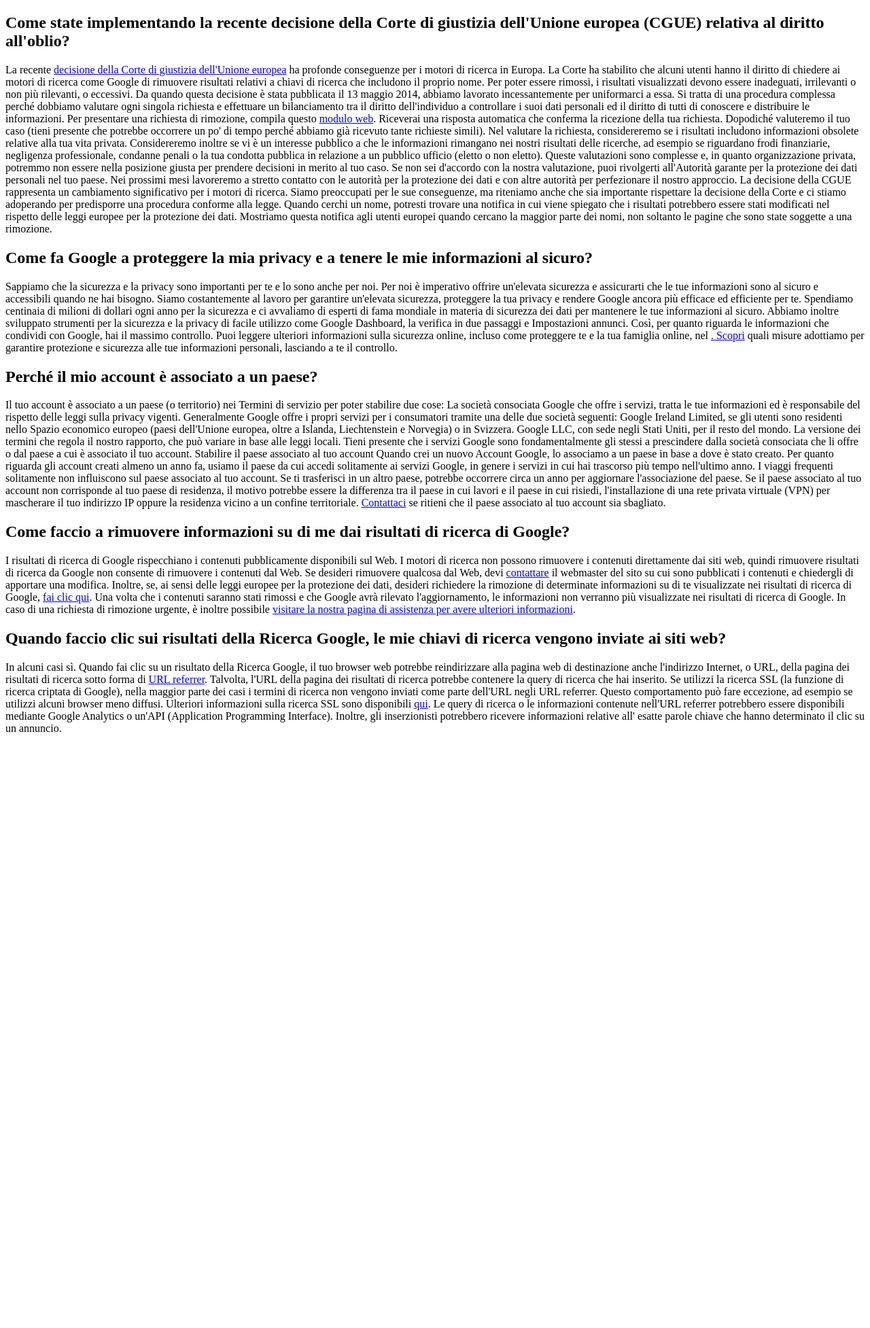
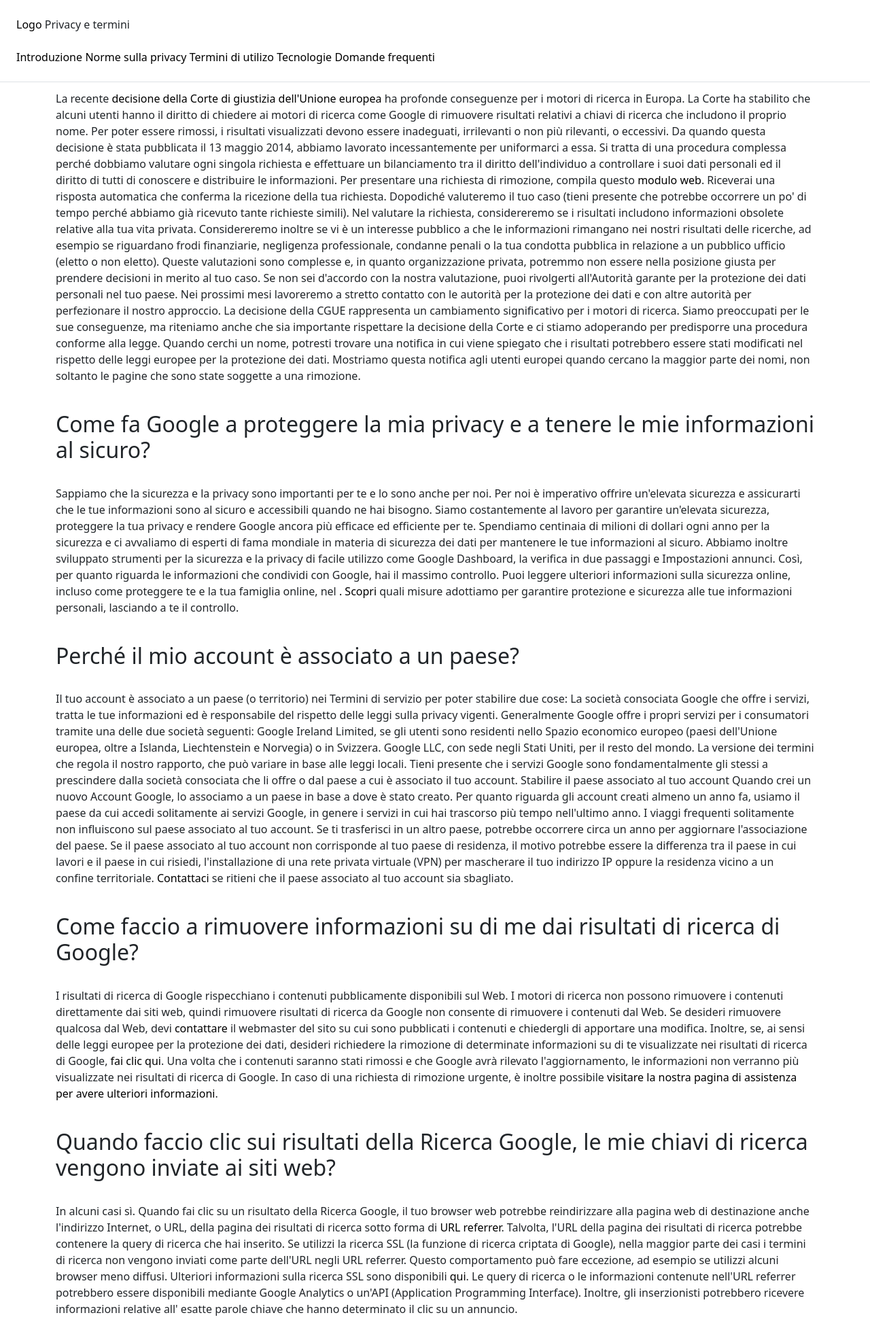
Before and after one commit to Salvo170586SP/php-google-faq, a PHP site: page / in a window 1280 px wide. Shown: the whole page at 68% size. Before the commit the page ends 1077 px from the top, so only its background shows below. Run offline with PHP 8.4, Linux system fonts and the light colour scheme.

Commit message:
added header (styled beta)

```diff
--- a/index.php
+++ b/index.php
@@ -61,16 +61,54 @@ $faq_list = [
 
 <!DOCTYPE html>
 <html lang="en">
+
 <head>
     <meta charset="UTF-8">
     <meta http-equiv="X-UA-Compatible" content="IE=edge">
     <meta name="viewport" content="width=device-width, initial-scale=1.0">
     <title>Document</title>
+    <link href="https://cdn.jsdelivr.net/npm/bootstrap@5.1.3/dist/css/bootstrap.min.css" rel="stylesheet" integrity="sha384-1BmE4kWBq78iYhFldvKuhfTAU6auU8tT94WrHftjDbrCEXSU1oBoqyl2QvZ6jIW3" crossorigin="anonymous">
+    <style>
+        header {
+            position: fixed;
+            top: 0;
+            right: 0;
+            width: 100%;
+            background-color: white;
+            z-index: 1;
+        }
+
+        ul {
+            width: 50%;
+        }
+
+        a {
+            text-decoration: none;
+            color: black;
+        }
+    </style>
 </head>
+
 <body>
-    <?php foreach($faq_list as $faq) {?>
-        <h2><?php echo $faq['request'] ?></h2>
-        <p><?php echo $faq['answer'] ?></p>
-    <?php } ?>
+    <header class="p-4 border-bottom">
+        <a href="#">Logo</a> <span>Privacy e termini</span>
+        <nav>
+            <ul class="nav pt-4 d-flex justify-content-between ">
+                <li><a href="#">Introduzione</a></li>
+                <li><a href="#">Norme sulla privacy</a></li>
+                <li><a href="#">Termini di utilizo</a></li>
+                <li><a href="#">Tecnologie</a></li>
+                <li><a href="#">Domande frequenti</a></li>
+            </ul>
+        </nav>
+    </header>
+
+    <div class="container">
+        <?php foreach ($faq_list as $faq) { ?>
+            <h2 class="py-4"><?php echo $faq['request'] ?></h2>
+            <p><?php echo $faq['answer'] ?></p>
+        <?php } ?>
+    </div>
 </body>
+
 </html>
```
